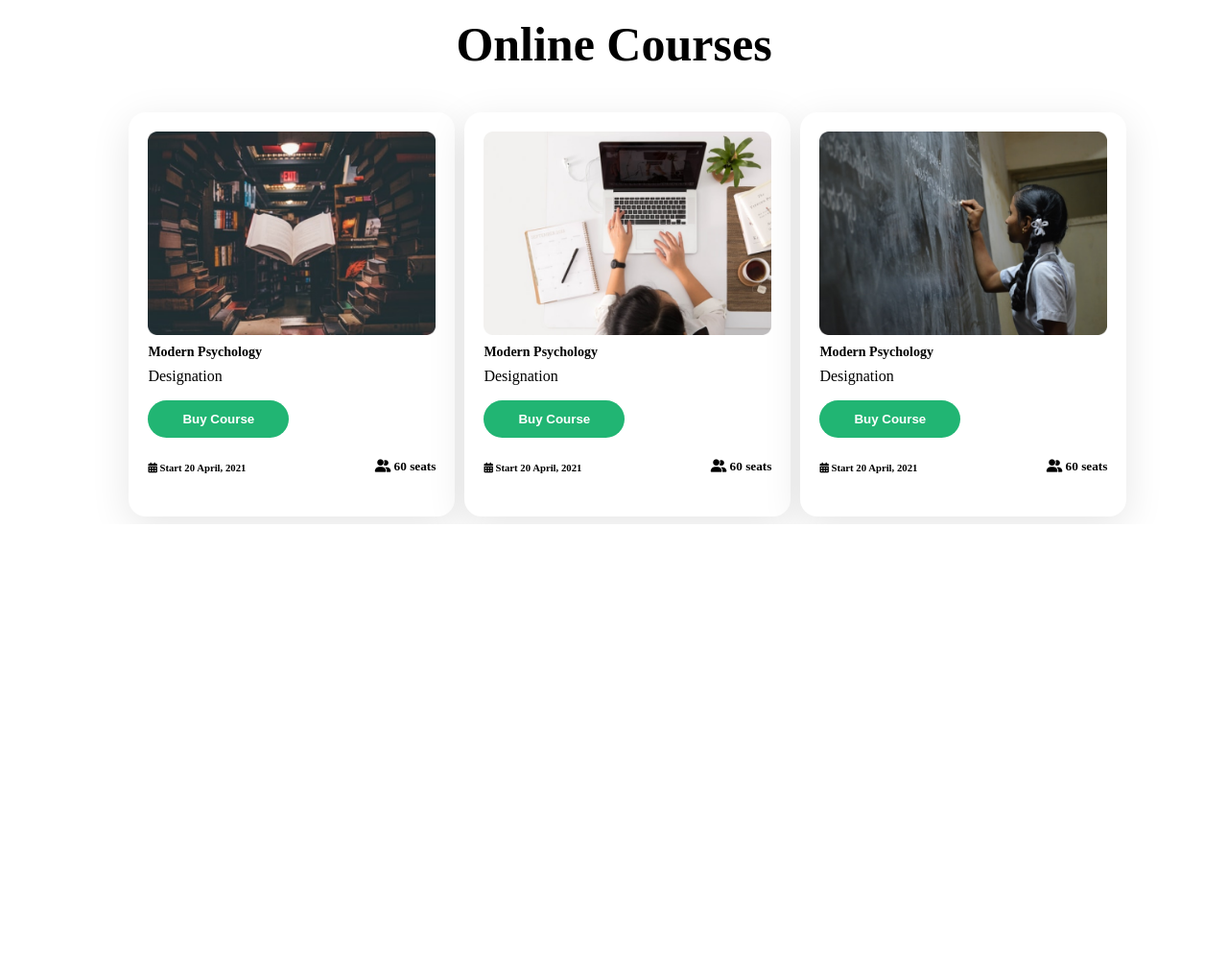
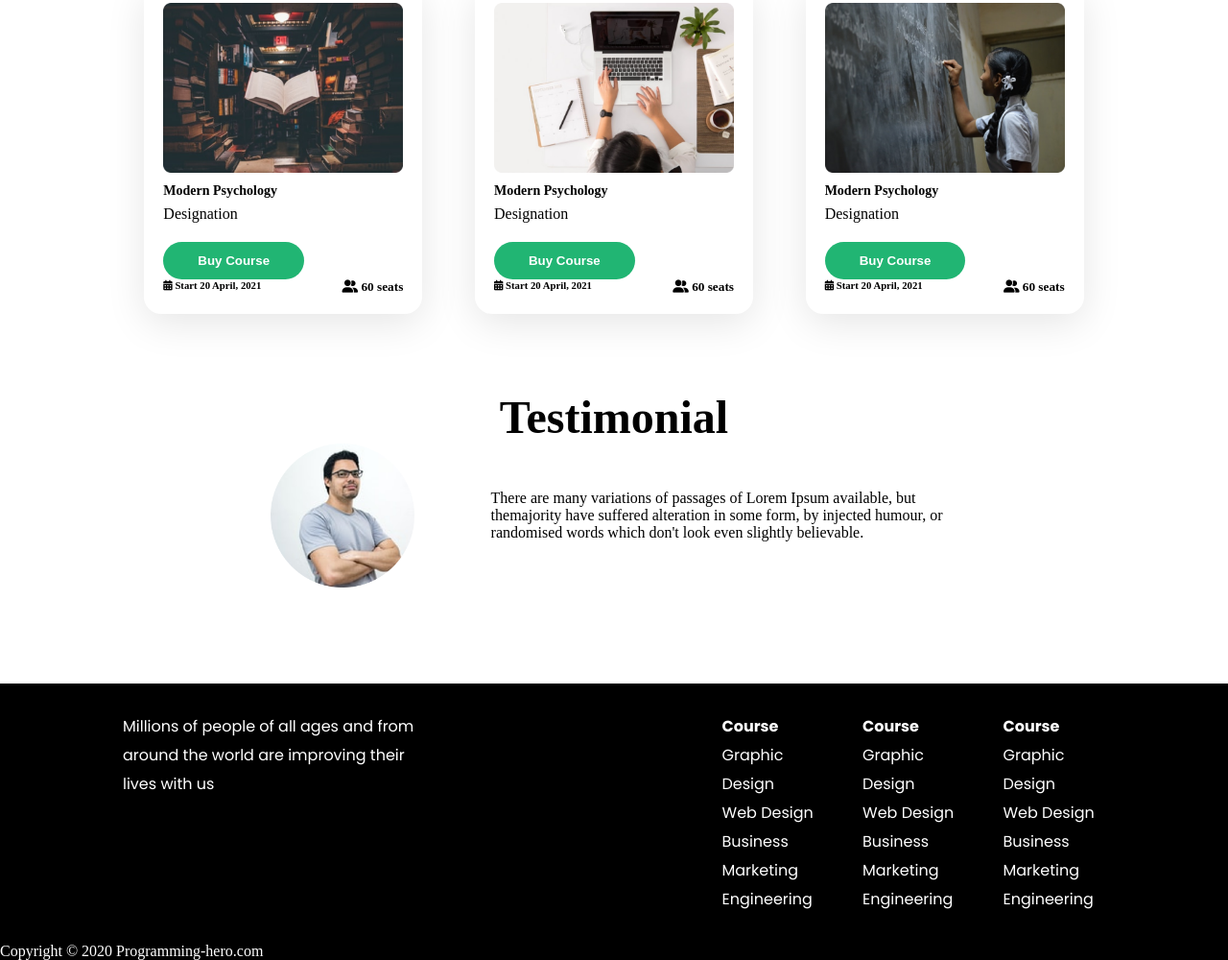
Before and after one commit to dipukumar11/Eschool, a plain HTML site: page index.html in a window 1280 px wide. Shown: the part 920-1920 px from the top of the page at 96% size. Before the commit the page ends 1466 px from the top, so only its background shows below. Drawn offline with Linux system fonts and the light colour scheme.

Commit message:
last commit

```diff
--- a/index.html
+++ b/index.html
@@ -131,7 +131,64 @@
         </section>
 
 
+        <section class="man-section">
+            <div class="man-title">
+                <h2>Testimonial</h2>
+                <div class="man-conttent">
+                    <img src="img/Man.png" alt="">
+                    <P>There are many variations of passages of Lorem Ipsum available, but themajority have suffered alteration in some form, by injected humour,
+                       or randomised words which don't look even slightly believable.</P>
+
+
+                </div>
+            </div>
+        </section>
+
+
     </main>
+    <footer class="footer-section">
+        <div class="footer-content">
+            <div class="footer-left">
+                <p>Millions of people of all ages and from around
+                    the world are improving their lives with us</p>
+
+            </div>
+            <div class="footer-right">
+                <div>
+                    <b>Course</b>
+                    <p>Graphic Design</p>
+                    <p>Web Design</p>
+                    <p>Business</p>
+                    <p>Marketing</p>
+                    <p>Engineering</p>
+                </div>
+
+                <div>
+                    <b>Course</b>
+                    <p>Graphic Design</p>
+                    <p>Web Design</p>
+                    <p>Business</p>
+                    <p>Marketing</p>
+                    <p>Engineering</p>
+                </div>
+
+                <div>
+                    <b>Course</b>
+                    <p>Graphic Design</p>
+                    <p>Web Design</p>
+                    <p>Business</p>
+                    <p>Marketing</p>
+                    <p>Engineering</p>
+                </div>
+
+
+
+
+            </div>
+
+        </div>
+        <p class="coppt">Copyright © 2020 Programming-hero.com</p>
+    </footer>
 
 </body>
 </html>
--- a/style.css
+++ b/style.css
@@ -2,10 +2,10 @@
 
 
 
-/* *{
+*{
     margin:0px;
     padding: 0px;
-} */
+}
 .nav-section{
     display: flex;
     justify-content: space-around;
@@ -43,6 +43,7 @@
     gap: 10px;
     color: white;
     font-weight: bold;
+
 }
 
 /* end of nav section */
@@ -56,6 +57,7 @@ button{
     border:none;
     color:white;
     font-weight: bold;
+   margin-top: 20px;
 }
 .banar-section{
     display: flex;
@@ -94,7 +96,7 @@ line-height: 70px;
     width: 400px;
 }
 
-.card img{
+.card> img{
     width: 60px;
 
 }
@@ -139,13 +141,13 @@ border:none;
     font-size: 50px;
 }
 .courses-content img{
-    width: 300px;
+    width: 250px;
 
 }
 .courses-content h3{
    font-size: 14px;
    margin: none;
-   line-height: 0px;
+   line-height: 30px;
 }
 .courses-content{
     padding: 20px;
@@ -164,11 +166,87 @@ box-shadow: 0px 10px 40px 0px rgba(0, 0, 0, 0.10);
 
 
 
-
-
 .dk{
     display: flex;
     justify-content: space-between;
+}
+
+.man-section{
+    width: 70%;
+    margin:auto;
+}
+.man-title h2{
+    text-align: center;
+    font-size: 48px;
+    margin-top: 80px;
+
+}
+.man-conttent{
+    display: flex;
+    justify-content: space-between;
+    gap:80px;
+    align-items: center;
+}
+.man-conttent>img{
+    width: 150px;
+}
+
+.footer-section{
+    background-color: #000;
+    /* height: 360px; */
+    width: 100%;
+    margin-top: 100px;
+}
+
+
+.footer-content{
+    width: 80%;
+    margin:auto;
+    padding:30px;
+    display: flex;
+
+}
+
+.footer-left p{
+    color: #FFF;
+font-family: Poppins;
+font-size: 16px;
+font-style: normal;
+font-weight: 400;
+line-height: 30px; /* 187.5% */
+    width: 50%;
+
+}
+
+.footer-right{
+    display: flex;
+justify-content: space-between;
+gap:40px;
+color:white
+}
+
+.footer-right b{
+    color: #FFF;
+font-family: Poppins;
+font-size: 16px;
+font-style: normal;
+font-weight: 700;
+line-height: 30px; /* 187.5% */
+}
+.footer-right p{
+    color: #FFF;
+font-family: Poppins;
+font-size: 16px;
+font-style: normal;
+font-weight: 400;
+line-height: 30px;
+}
+
+.coppt{
+    color: white;
+   width: 80%;
+   /* margin-left: 473px; */
+
 }
 
 
@@ -184,13 +262,8 @@ box-shadow: 0px 10px 40px 0px rgba(0, 0, 0, 0.10);
 
 
 
-
-
-
-
-
 @media screen and (max-width: 576px){
-    .nav-section, .service-section ul{
+    .nav-section, .service-section ul,.man-conttent, .footer-right,.footer-content{
         flex-direction: column;
         gap:20px;
 
@@ -239,7 +312,15 @@ box-shadow: 0px 10px 40px 0px rgba(0, 0, 0, 0.10);
     .courses{
         flex-direction: column;
     }
+    /* .footer-content{
+        flex-direction: column;
 
-
+    } */
+    /* .footer-right{
+        flex-direction: column
+    } */
+    .coppt{
+        text-align: center;
+    }
 
 }
```
